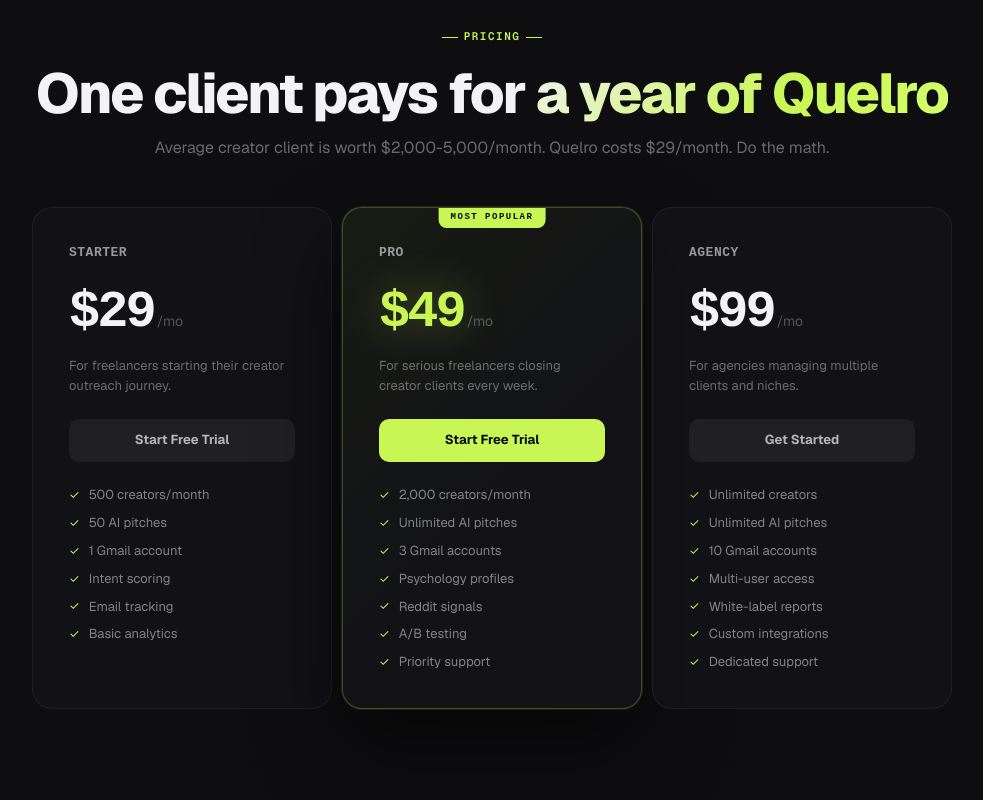
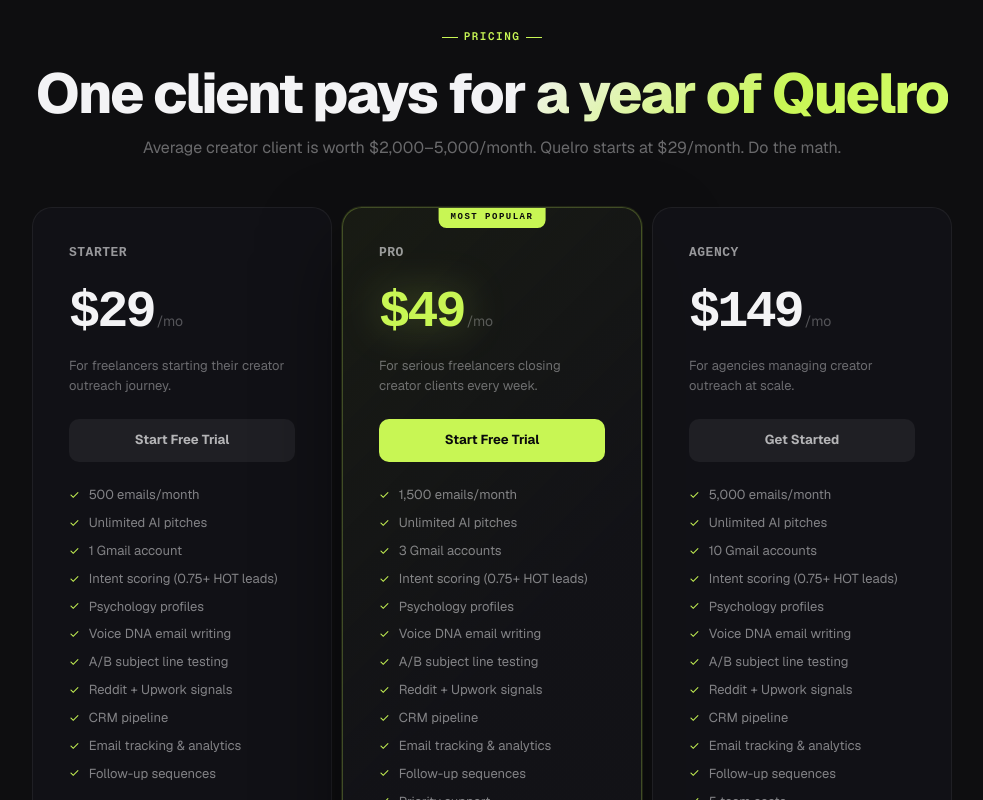
Before and after one commit to harshwrites07-ops/leadagent, a React (Vite) app in the folder frontend/: page / in a window 1280 px wide. Shown: the part 4580-5380 px from the top of the page, without its empty margins (148-1131 px from the left). Built offline with nearby package versions, Linux system fonts and the light colour scheme; no server answers.

Commit message:
Pricing: $29/$49/$149 -> 500/1500/5000 emails, all features on every plan

```diff
--- a/frontend/src/pages/Landing.jsx
+++ b/frontend/src/pages/Landing.jsx
@@ -652,15 +652,50 @@ export default function Landing() {
               One client pays for <span className="gradient-text">a year of Quelro</span>
             </h2>
             <p style={{ fontSize: 16, color: 'rgba(243,243,245,0.4)', marginBottom: 48 }}>
-              Average creator client is worth $2,000-5,000/month. Quelro costs $29/month. Do the math.
+              Average creator client is worth $2,000–5,000/month. Quelro starts at $29/month. Do the math.
             </p>
           </div>
 
           <div className="reveal" style={{ display: 'grid', gridTemplateColumns: 'repeat(3,1fr)', gap: 10 }}>
             {[
-              { name: 'Starter', price: '$29', period: '/mo', desc: 'For freelancers starting their creator outreach journey.', features: ['500 creators/month', '50 AI pitches', '1 Gmail account', 'Intent scoring', 'Email tracking', 'Basic analytics'], cta: 'Start Free Trial', featured: false },
-              { name: 'Pro', price: '$49', period: '/mo', desc: 'For serious freelancers closing creator clients every week.', features: ['2,000 creators/month', 'Unlimited AI pitches', '3 Gmail accounts', 'Psychology profiles', 'Reddit signals', 'A/B testing', 'Priority support'], cta: 'Start Free Trial', featured: true },
-              { name: 'Agency', price: '$99', period: '/mo', desc: 'For agencies managing multiple clients and niches.', features: ['Unlimited creators', 'Unlimited AI pitches', '10 Gmail accounts', 'Multi-user access', 'White-label reports', 'Custom integrations', 'Dedicated support'], cta: 'Get Started', featured: false },
+              {
+                name: 'Starter', price: '$29', period: '/mo', featured: false, cta: 'Start Free Trial',
+                desc: 'For freelancers starting their creator outreach journey.',
+                emails: '500 emails/month',
+                features: [
+                  '500 emails/month', 'Unlimited AI pitches', '1 Gmail account',
+                  'Intent scoring (0.75+ HOT leads)', 'Psychology profiles',
+                  'Voice DNA email writing', 'A/B subject line testing',
+                  'Reddit + Upwork signals', 'CRM pipeline',
+                  'Email tracking & analytics', 'Follow-up sequences',
+                ],
+              },
+              {
+                name: 'Pro', price: '$49', period: '/mo', featured: true, cta: 'Start Free Trial',
+                desc: 'For serious freelancers closing creator clients every week.',
+                emails: '1,500 emails/month',
+                features: [
+                  '1,500 emails/month', 'Unlimited AI pitches', '3 Gmail accounts',
+                  'Intent scoring (0.75+ HOT leads)', 'Psychology profiles',
+                  'Voice DNA email writing', 'A/B subject line testing',
+                  'Reddit + Upwork signals', 'CRM pipeline',
+                  'Email tracking & analytics', 'Follow-up sequences',
+                  'Priority support',
+                ],
+              },
+              {
+                name: 'Agency', price: '$149', period: '/mo', featured: false, cta: 'Get Started',
+                desc: 'For agencies managing creator outreach at scale.',
+                emails: '5,000 emails/month',
+                features: [
+                  '5,000 emails/month', 'Unlimited AI pitches', '10 Gmail accounts',
+                  'Intent scoring (0.75+ HOT leads)', 'Psychology profiles',
+                  'Voice DNA email writing', 'A/B subject line testing',
+                  'Reddit + Upwork signals', 'CRM pipeline',
+                  'Email tracking & analytics', 'Follow-up sequences',
+                  '5 team seats', 'White-label reports', 'API access', 'Dedicated support',
+                ],
+              },
             ].map(({ name, price, period, desc, features, cta, featured }) => (
               <div key={name} className={`pricing-card ${featured ? 'featured' : ''}`}>
                 {featured && (
--- a/frontend/src/pages/Settings.jsx
+++ b/frontend/src/pages/Settings.jsx
@@ -815,11 +815,13 @@ export default function Settings() {
             </div>
             <div style={{ fontSize: 28, fontFamily: 'var(--f-serif)', fontStyle: 'italic', letterSpacing: '-0.02em', lineHeight: 1.1, marginBottom: 16 }}>
               {planName === 'agency'
-                ? 'Unlimited emails, unlimited mailboxes, unlimited CRM.'
+                ? '5,000 emails/month · 10 Gmail accounts · 5 team seats · all features.'
+                : planName === 'pro'
+                ? '1,500 emails/month · 3 Gmail accounts · all features + priority support.'
                 : planName === 'growth'
-                ? 'Up to 5,000 emails / mo, 4 mailboxes, 10k AI credits, unlimited CRM.'
+                ? '1,500 emails/month · 3 Gmail accounts · all features + priority support.'
                 : planName === 'starter'
-                ? 'Up to 500 emails / mo, 2 mailboxes, 2k AI credits.'
+                ? '500 emails/month · 1 Gmail account · all features included.'
                 : 'Free plan — limited access.'}
             </div>
             {billing?.usage && (
@@ -851,9 +853,9 @@ export default function Settings() {
 
           <div className="grid g-3" style={{ gap: 14 }}>
             {[
-              { key: 'starter', n: 'Starter', p: '$49', leads: '500 emails' },
-              { key: 'growth', n: 'Growth', p: '$199', leads: '5,000 emails' },
-              { key: 'agency', n: 'Agency', p: '$599', leads: 'Unlimited' },
+              { key: 'starter', n: 'Starter', p: '$29', leads: '500 emails/month' },
+              { key: 'pro',     n: 'Pro',     p: '$49', leads: '1,500 emails/month' },
+              { key: 'agency',  n: 'Agency',  p: '$149', leads: '5,000 emails/month' },
             ].map((plan, i) => {
               const current = planName === plan.key;
               const isLoading = loadingCheckout === plan.key;
```
Also changed, not shown: 5 other files (tests, documents, lock files or other folders).
